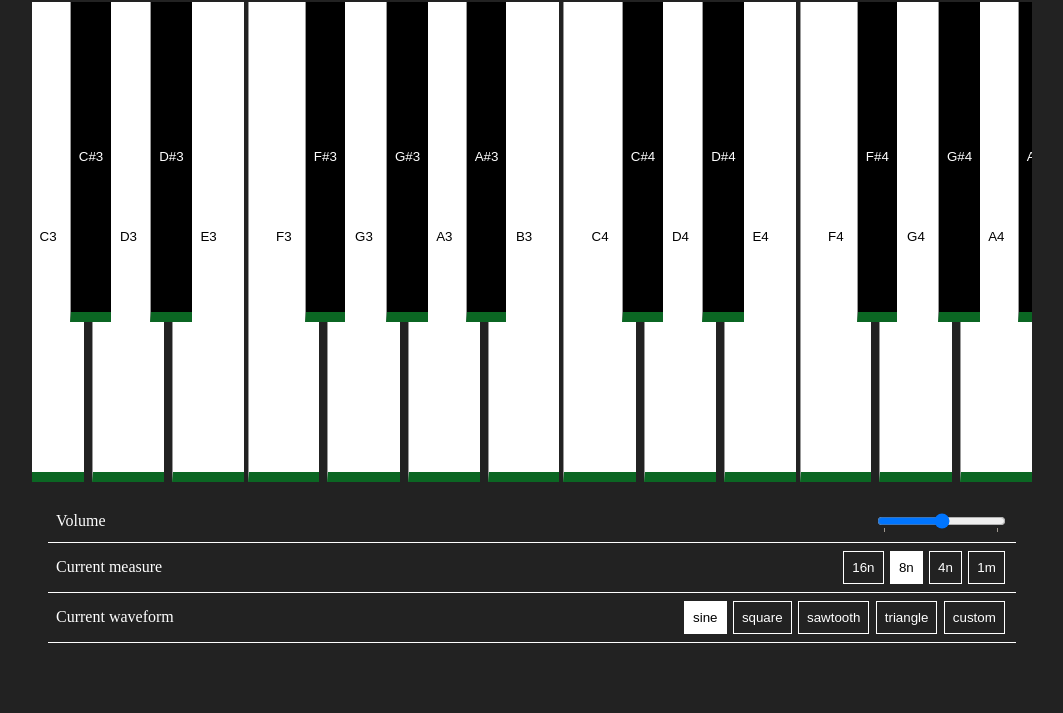
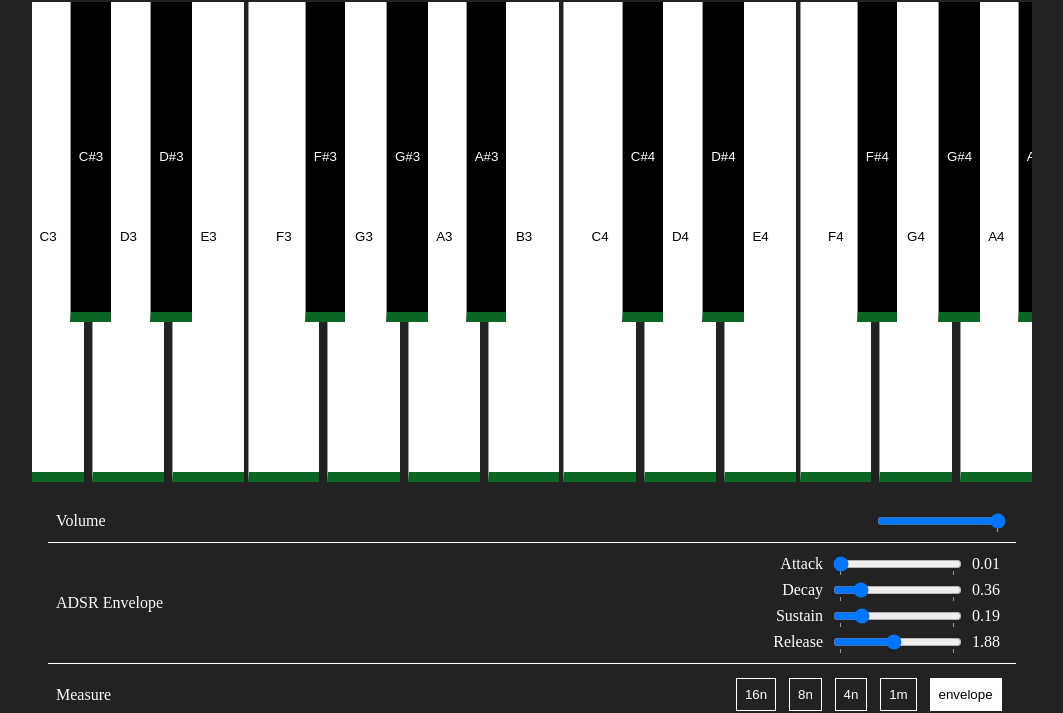
Before and after one commit to SebastianUdden/simply-synth, a Gatsby site: page / in a window 1280 px wide. Shown: the part 88-801 px from the top of the page, without its empty margins (108-1171 px from the left). Built offline with nearby package versions, Linux system fonts and the light colour scheme; Gatsby itself is replaced by a stand-in of ours.

Commit message:
feat: new synths and envelope

```diff
--- /dev/null
+++ b/src/components/Range.js
@@ -0,0 +1,36 @@
+import React from "react"
+import styled from "styled-components"
+
+const Input = styled.input`
+  cursor: pointer;
+`
+const Wrapper = styled.div`
+  display: flex;
+  align-items: center;
+  justify-content: flex-end;
+`
+const Label = styled.label`
+  text-transform: capitalize;
+  margin: 0 0.5rem;
+`
+
+export default ({ min, max, step, value, name, onChange, labels }) => (
+  <Wrapper>
+    <Label>{name}</Label>
+    <Input
+      type="range"
+      min={min}
+      max={max}
+      step={step}
+      value={value}
+      list={name}
+      name={name}
+      onChange={e => onChange(name, e.target.value)}
+    />
+    <Label>{value}</Label>
+    <datalist id={name}>
+      <option value={min} label={labels[0]} />
+      <option value={max} label={labels[1]} />
+    </datalist>
+  </Wrapper>
+)
--- a/src/components/Selected.js
+++ b/src/components/Selected.js
@@ -5,7 +5,7 @@ const Button = styled.button`
   background-color: ${p => (p.selected ? "white" : "inherit")};
   color: ${p => (p.selected ? "black" : "white")};
   border: 1px solid white;
-  margin: 0 0.2rem;
+  margin: 0.4rem;
   padding: 0.5rem;
   cursor: pointer;
 `
--- a/src/components/Settings.js
+++ b/src/components/Settings.js
@@ -3,6 +3,8 @@ import styled from "styled-components"
 import { MEASURES } from "../constants/measures"
 import Selected from "./Selected"
 import { WAVEFORMS } from "../constants/waveforms"
+import { SYNTHS } from "../constants/synths"
+import Range from "./Range"
 
 const Settings = styled.div`
   display: flex;
@@ -16,8 +18,18 @@ const Row = styled.div`
   padding: 0.5rem;
   border-bottom: 1px solid white;
 `
+const Column = styled.div`
+  display: flex;
+  flex-direction: column;
+`
 const Input = styled.input`
   cursor: pointer;
+`
+
+const OptionWrapper = styled.div`
+  display: flex;
+  justify-content: flex-end;
+  flex-wrap: wrap;
 `
 
 export default ({
@@ -27,16 +39,21 @@ export default ({
   onWaveformChange,
   measure,
   onMeasureChange,
+  synthType,
+  onSynthTypeChange,
+  envelope,
+  onEnvelopeChange,
 }) => {
+  const { attack, decay, sustain, release } = envelope
   return (
     <Settings>
       <Row>
         <span>Volume</span>
         <Input
           type="range"
-          min="0.0"
-          max="1.0"
-          step="0.05"
+          min="-75"
+          max="0"
+          step="1"
           value={volume}
           list="volumes"
           name="volume"
@@ -47,17 +64,72 @@ export default ({
           <option value="1.0" label="100%" />
         </datalist>
       </Row>
+      {measure === "envelope" && (
+        <Row>
+          <span>ADSR Envelope</span>
+          <Column>
+            <Range
+              min="0.01"
+              max="2"
+              step="0.01"
+              name="attack"
+              value={attack}
+              onChange={onEnvelopeChange}
+              labels={["Short", "Long"]}
+            />
+            <Range
+              min="0.01"
+              max="2"
+              step="0.01"
+              name="decay"
+              value={decay}
+              onChange={onEnvelopeChange}
+              labels={["Short", "Long"]}
+            />
+            <Range
+              min="0"
+              max="1"
+              step="0.01"
+              name="sustain"
+              value={sustain}
+              onChange={onEnvelopeChange}
+              labels={["Low", "High"]}
+            />
+            <Range
+              min="0.01"
+              max="4"
+              step="0.01"
+              name="release"
+              value={release}
+              onChange={onEnvelopeChange}
+              labels={["Short", "Long"]}
+            />
+          </Column>
+        </Row>
+      )}
       <Row>
-        <span>Current measure </span>
-        <div>
+        <span>Measure</span>
+        <OptionWrapper>
           {MEASURES.map(name => (
             <Selected name={name} current={measure} onClick={onMeasureChange} />
           ))}
-        </div>
+        </OptionWrapper>
       </Row>
       <Row>
-        <span>Current waveform </span>
-        <div>
+        <span>Synth</span>
+        <OptionWrapper>
+          {SYNTHS.map(name => (
+            <Selected
+              name={name}
+              current={synthType}
+              onClick={onSynthTypeChange}
+            />
+          ))}
+        </OptionWrapper>
+      </Row>
+      <Row>
+        <span>Waveform</span>
+        <OptionWrapper>
           {WAVEFORMS.map(name => (
             <Selected
               name={name}
@@ -65,7 +137,7 @@ export default ({
               onClick={onWaveformChange}
             />
           ))}
-        </div>
+        </OptionWrapper>
       </Row>
     </Settings>
   )
--- a/src/constants/measures.js
+++ b/src/constants/measures.js
@@ -1 +1 @@
-export const MEASURES = ["16n", "8n", "4n", "1m"]
+export const MEASURES = ["16n", "8n", "4n", "1m", "envelope"]
--- /dev/null
+++ b/src/constants/synths.js
@@ -0,0 +1,10 @@
+export const SYNTHS = [
+  "AMSynth",
+  "DuoSynth",
+  "FMSynth",
+  "MembraneSynth",
+  "MonoSynth",
+  "PluckSynth",
+  "PolySynth",
+  "Synth",
+]
--- a/src/pages/index.js
+++ b/src/pages/index.js
@@ -2,7 +2,7 @@ import React, { useState, useEffect } from "react"
 import styled from "styled-components"
 import Piano from "../components/Piano"
 import Settings from "../components/Settings"
-import { createSynth } from "../utils/synth"
+import { createSynth, changeMasterVolume } from "../utils/synth"
 
 const Container = styled.div`
   margin: 0 auto;
@@ -32,18 +32,32 @@ export default () => {
   const [volume, setVolume] = useState(0.5)
   const [waveform, setWaveform] = useState("sine")
   const [currentKeys, setCurrentKeys] = useState([])
-  const [measure, setMeasure] = useState("8n")
+  const [measure, setMeasure] = useState("envelope")
+  const [synthType, setSynthType] = useState("Synth")
   const [synth, setSynth] = useState(undefined)
+  const [envelope, setEnvelope] = useState({
+    attack: 0.01,
+    decay: 0.36,
+    sustain: 0.19,
+    release: 1.88,
+  })
 
   const onNotePressed = (name, frequency) => {
-    synth.triggerAttackRelease(name, measure)
-
+    if (measure === "envelope") {
+      synth.triggerAttack(name)
+    } else {
+      synth.triggerAttackRelease(name, measure)
+    }
     setCurrentKeys([
       ...currentKeys.filter(key => key.name !== name),
       { name, frequency },
     ])
   }
   const onNoteReleased = (name, releaseAll) => {
+    if (measure === "envelope") {
+      synth.triggerRelease()
+    }
+
     if (releaseAll) {
       setCurrentKeys([])
       return
@@ -51,7 +65,12 @@ export default () => {
     setCurrentKeys(currentKeys.filter(key => key.name !== name))
   }
 
-  useEffect(() => setSynth(createSynth(waveform)), [waveform])
+  useEffect(() => {
+    if (synthType && waveform && measure && envelope) {
+      setSynth(createSynth(synthType, waveform, measure, envelope))
+    }
+  }, [synthType, waveform, measure, envelope])
+  useEffect(() => changeMasterVolume(volume), [volume])
 
   return (
     <Container>
@@ -72,6 +91,12 @@ export default () => {
         onWaveformChange={waveform => setWaveform(waveform)}
         measure={measure}
         onMeasureChange={measure => setMeasure(measure)}
+        synthType={synthType}
+        onSynthTypeChange={synthType => setSynthType(synthType)}
+        envelope={envelope}
+        onEnvelopeChange={(type, value) =>
+          setEnvelope({ ...envelope, [type]: value })
+        }
       />
       <Keys>
         {currentKeys.length !== 0 &&
--- a/src/utils/synth.js
+++ b/src/utils/synth.js
@@ -1,8 +1,23 @@
 import * as Tone from "tone"
 
-export const createSynth = type =>
-  new Tone.Synth({
+export const createReverb = () => {
+  const reverb = new Tone.Reverb({
+    decay: 1550.5,
+    preDelay: 0.01,
+    wet: 0.5,
+  })
+  return reverb.generate()
+}
+
+export const createSynth = (synth, waveform, measure, envelope) => {
+  return new Tone[synth]({
     oscillator: {
-      type: type,
+      type: waveform,
     },
+    envelope: measure === "envelope" ? envelope : undefined,
   }).toMaster()
+}
+
+export const changeMasterVolume = volume => {
+  Tone.Master.volume.value = volume
+}
```
